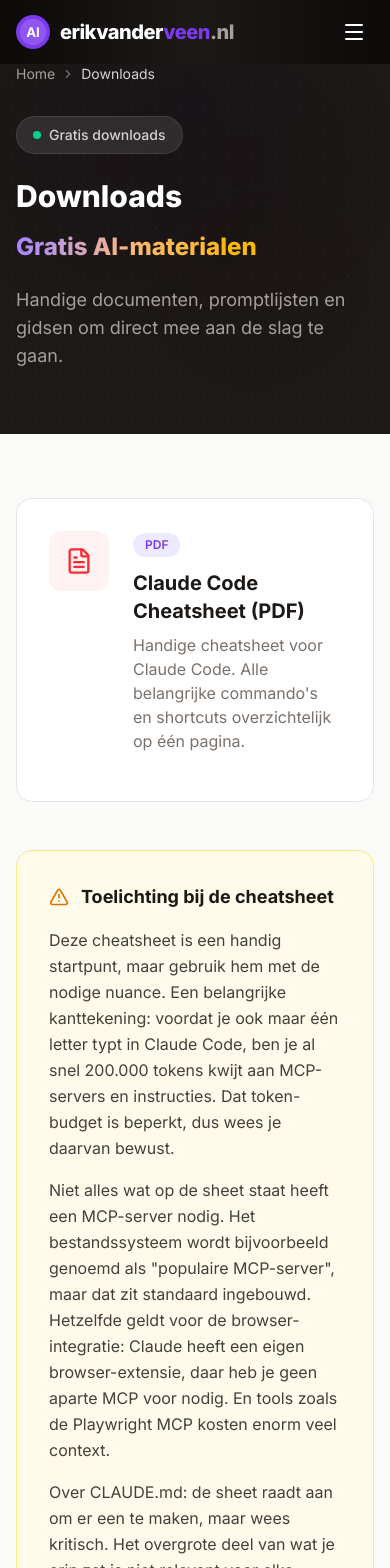
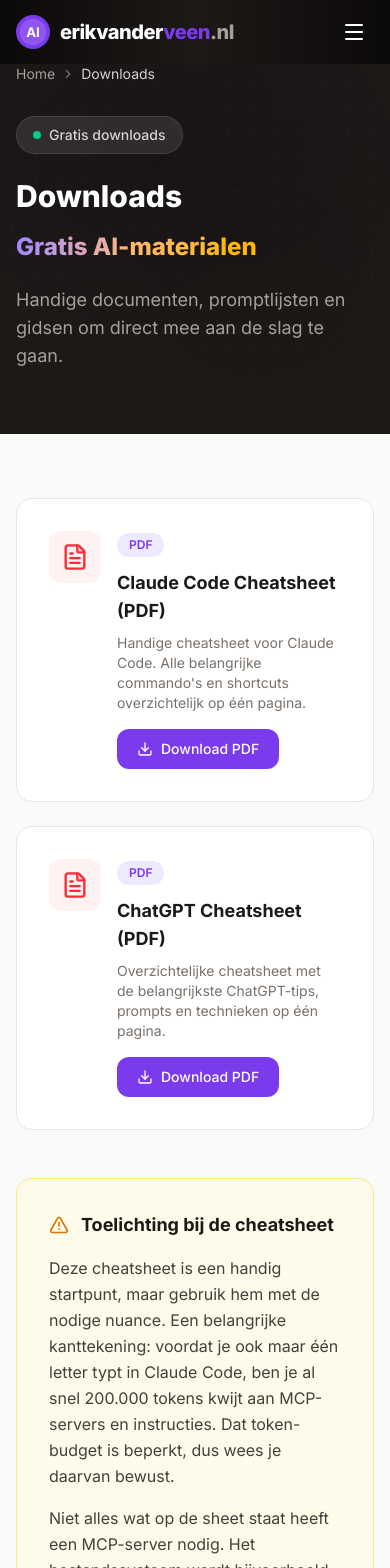
Before and after one commit to erikvanderveen72/erikvanderveen, a Next.js app: page /downloads in a window 390 px wide. Shown: the top 1568 px of the page. Built offline with nearby package versions, Linux system fonts and the light colour scheme.

Commit message:
Mobiele downloadknop, ChatGPT cheatsheet, GA4 tracking, lokale images, fixes

```diff
--- a/src/app/downloads/page.tsx
+++ b/src/app/downloads/page.tsx
@@ -22,6 +22,15 @@
       'Handige cheatsheet voor Claude Code. Alle belangrijke commando\'s en shortcuts overzichtelijk op één pagina.',
     filename: 'claude_code_cheatsheet.pdf',
     fileUrl: '/downloads/claude_code_cheatsheet.pdf',
+    category: 'PDF',
+    available: true,
+  },
+  {
+    title: 'ChatGPT Cheatsheet (PDF)',
+    description:
+      'Overzichtelijke cheatsheet met de belangrijkste ChatGPT-tips, prompts en technieken op één pagina.',
+    filename: 'chatgpt_cheatsheet.pdf',
+    fileUrl: '/downloads/chatgpt_cheatsheet.pdf',
     category: 'PDF',
     available: true,
   },
@@ -50,18 +59,27 @@
                 key={index}
                 className="bg-white border border-stone-200 rounded-2xl p-8 hover:shadow-lg transition-all hover:border-primary/30"
               >
-                <div className="flex items-start gap-6">
-                  <div className="bg-red-50 p-4 rounded-xl shrink-0">
+                <div className="flex items-start gap-4 sm:gap-6">
+                  <div className="bg-red-50 p-3 sm:p-4 rounded-xl shrink-0">
                     <FileText size={28} className="text-red-500" />
                   </div>
-                  <div className="flex-1">
+                  <div className="flex-1 min-w-0">
                     <span className="inline-block text-xs font-semibold text-primary bg-primary-light px-3 py-1 rounded-full mb-3">
                       {item.category}
                     </span>
-                    <h2 className="text-xl font-bold text-stone-900 mb-2">
+                    <h2 className="text-lg sm:text-xl font-bold text-stone-900 mb-2">
                       {item.title}
                     </h2>
-                    <p className="text-stone-500 mb-4">{item.description}</p>
+                    <p className="text-stone-500 text-sm sm:text-base mb-4">{item.description}</p>
+                    {item.available && (
+                      <a
+                        href={item.fileUrl}
+                        download={item.filename}
+                        className="sm:hidden inline-flex items-center gap-2 bg-primary text-white px-5 py-2.5 rounded-xl hover:bg-primary-dark transition-colors font-medium text-sm"
+                      >
+                        <Download size={16} /> Download PDF
+                      </a>
+                    )}
                   </div>
                   <div className="shrink-0 hidden sm:block">
                     {item.available ? (
```
Also changed, not shown: 1 other file (tests, documents, lock files or other folders).
